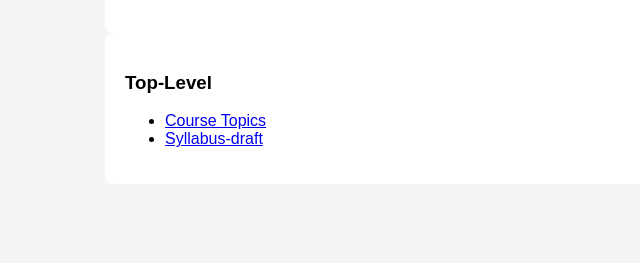
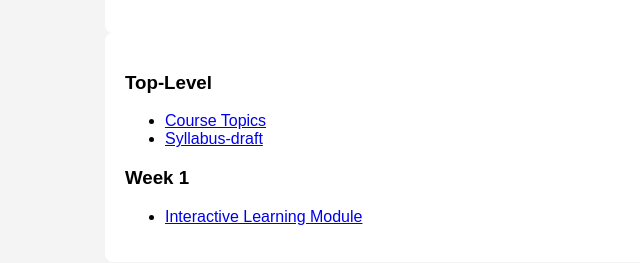
Before and after one commit to dpai-mc/csc222-26-spring, a plain HTML site: page index.html in a window 1280 px wide. Shown: the part 141-404 px from the top of the page, without its empty margins (115-755 px from the left). Drawn offline with Linux system fonts and the light colour scheme.

Commit message:
Add Week 1 interactive learning module link

```diff
--- a/index.html
+++ b/index.html
@@ -33,6 +33,11 @@
       <li><a href="csc222-syllabus-v1.html" target="_blank">Course Topics</a></li>
       <li><a href="26-spring-csc222-syllabus-draft.html">Syllabus-draft</a></li>
     </ul>
+      <h3>Week 1</h3>
+    <ul>
+      <li><a href="week01-interactive-module" target="_blank">Interactive Learning Module</a></li>
+
+    </ul>
   </div>
 
 
```
